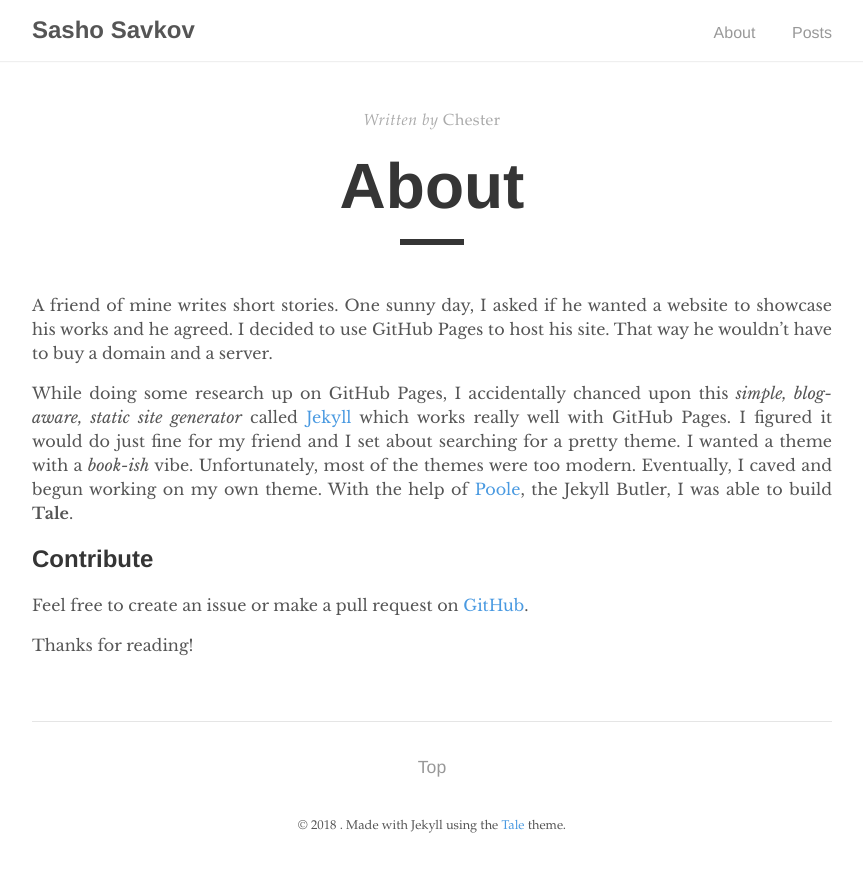
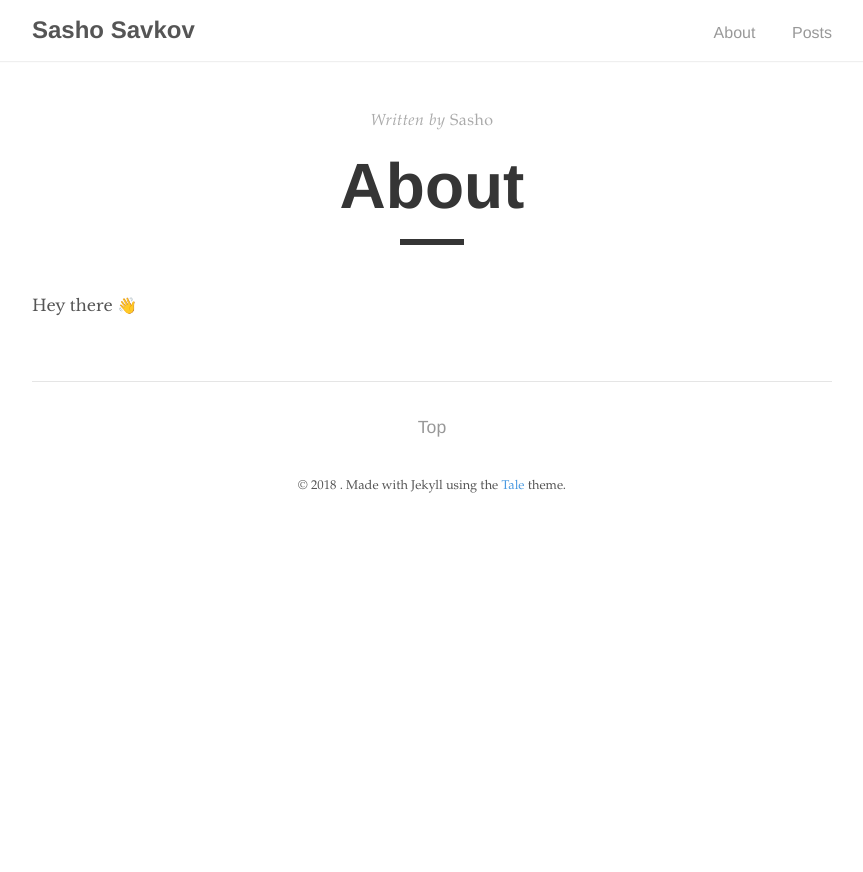
Before and after one commit to savkov/savkov.github.io, a Jekyll site: the page built from about.md, in a window 1280 px wide. Shown: the top 872 px of the page, without its empty margins (208-1071 px from the left). Built offline with Jekyll 4.4.1, drawn with Linux system fonts in a browser that asks for light colours; emoji names are drawn with the system emoji font.

Commit message:
Hello world

```diff
--- a/about.md
+++ b/about.md
@@ -1,15 +1,8 @@
 ---
 layout: post
 title: "About"
-author: "Chester"
+author: "Sasho"
 permalink: /about/
 ---
 
-A friend of mine writes short stories. One sunny day, I asked if he wanted a website to showcase his works and he agreed. I decided to use GitHub Pages to host his site. That way he wouldn't have to buy a domain and a server.
-
-While doing some research up on GitHub Pages, I accidentally chanced upon this _simple, blog-aware, static site generator_ called [Jekyll](https://jekyllrb.com/) which works really well with GitHub Pages. I figured it would do just fine for my friend and I set about searching for a pretty theme. I wanted a theme with a _book-ish_ vibe. Unfortunately, most of the themes were too modern. Eventually, I caved and begun working on my own theme. With the help of [Poole](https://github.com/poole/poole), the Jekyll Butler, I was able to build **Tale**.
-
-## Contribute
-Feel free to create an issue or make a pull request on [GitHub](https://github.com/chesterhow/tale).
-
-Thanks for reading!
+Hey there :wave:
```
